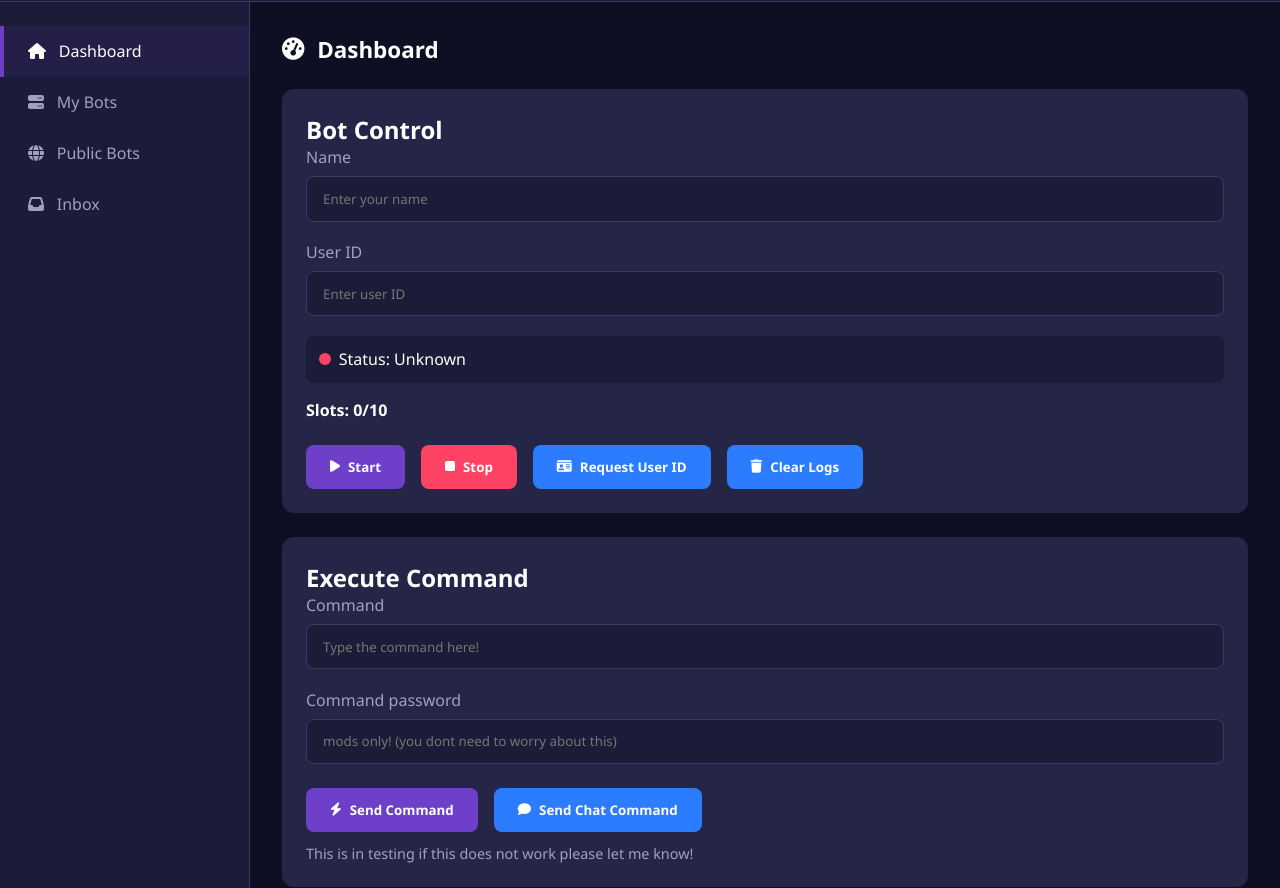
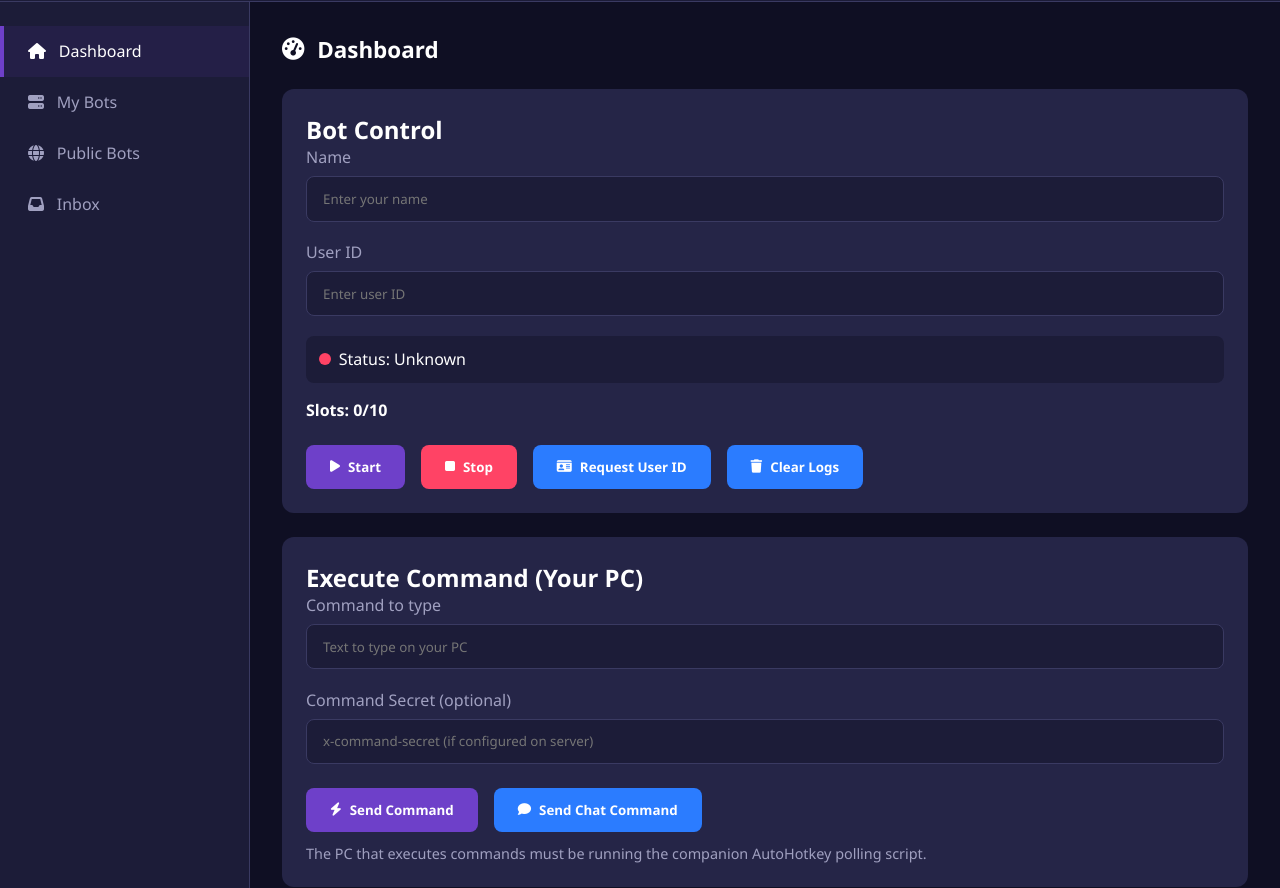
Before and after one commit to ordinaryYT/fortnite-bot-app1, a website: page index.html in a window 1280 px wide. Shown: the part 64-952 px from the top of the page. Drawn offline with Linux system fonts and the light colour scheme; no server answers.

Commit message:
Update index.html

```diff
--- a/index.html
+++ b/index.html
@@ -141,16 +141,16 @@
 
         <!-- Execute Command Card -->
         <div class="card" style="margin-top:1rem;">
-          <h2 class="card-title">Execute Command</h2>
+          <h2 class="card-title">Execute Command (Your PC)</h2>
 
           <div class="input-group">
-            <label for="cmdInput">Command</label>
-            <input type="text" id="cmdInput" placeholder="Type the command here!">
+            <label for="cmdInput">Command to type</label>
+            <input type="text" id="cmdInput" placeholder="Text to type on your PC">
           </div>
 
           <div class="input-group">
-            <label for="cmdSecret">Command password</label>
-            <input type="text" id="cmdSecret" placeholder="mods only! (you dont need to worry about this)">
+            <label for="cmdSecret">Command Secret (optional)</label>
+            <input type="text" id="cmdSecret" placeholder="x-command-secret (if configured on server)">
           </div>
 
           <div class="btn-group">
@@ -158,12 +158,12 @@
             <button class="btn btn-info" onclick="sendChatCommand()"><i class="fas fa-comment"></i> Send Chat Command</button>
           </div>
           <div style="margin-top:0.75rem; color:var(--text-secondary); font-size:0.9rem;">
-            This is in testing if this does not work please let me know!
+            The PC that executes commands must be running the companion AutoHotkey polling script.
           </div>
         </div>
         <div class="log-container">
           <div class="log-header">
-            <span>Live Logs </span>
+            <span>Live Logs</span>
           </div>
           <div class="log-content" id="output"></div>
         </div>
```
